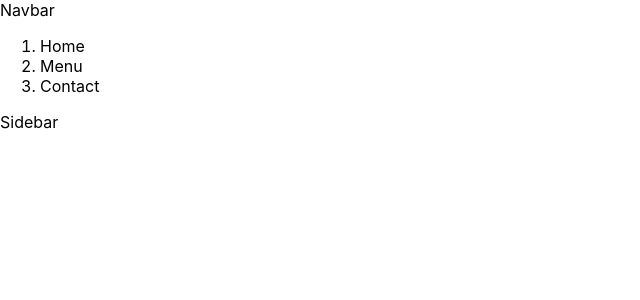
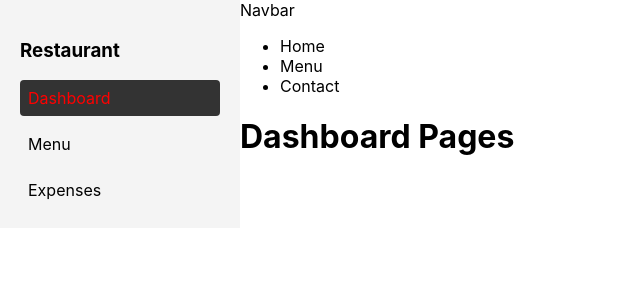
Before and after one commit to Kswanand02/Restaurant_Dashboard, a React (Create React App) app: page / in a window 1280 px wide. Shown: the top 300 px of the page, without its empty margins (0-640 px from the left). Built offline with nearby package versions, Linux system fonts and the light colour scheme.

Commit message:
Added sidebar navigation using NavLink and implemented nested routing with Layout

```diff
--- a/package.json
+++ b/package.json
@@ -9,6 +9,7 @@
     "@testing-library/user-event": "^13.5.0",
     "react": "^19.2.4",
     "react-dom": "^19.2.4",
+    "react-router-dom": "^7.13.1",
     "react-scripts": "5.0.1",
     "web-vitals": "^2.1.4"
   },
--- a/src/App.js
+++ b/src/App.js
@@ -1,13 +1,25 @@
-import Sidebar from './components/sidebar';
-import Navbar from './components/Navbar';
+import { Routes, Route } from "react-router-dom";
+import Layout from './components/Layout';
+import Dashboard from './pages/Dashboard';
+import Menu from './pages/Menu';
+import Expenses from './pages/Expenses';
+
 import './App.css';
+
 
 function App() {
   return (
-    <>
-    <Navbar/>
-    <Sidebar/>
-    </>
+    <Routes>
+      {/* Parent Route using Layout */}
+      <Route element={<Layout />}>
+
+        {/* Child Routes */}
+        <Route path="/" element={<Dashboard />} />
+        <Route path="/menu" element={<Menu />} />
+        <Route path="/expenses" element={<Expenses />} />
+
+      </Route>
+    </Routes>
   );
 }
 
--- /dev/null
+++ b/src/components/Layout.jsx
@@ -0,0 +1,17 @@
+import Navbar from "./Navbar";
+import Sidebar from "./Sidebar";
+import { Outlet } from "react-router-dom";
+
+function Layout() {
+    return (
+        <div style={{display:"flex"}}>
+            <Sidebar/>
+            <div style={{flex: 1}}>
+                <Navbar/>
+                <Outlet/>
+            </div>
+        </div>
+    )
+}
+
+export default Layout;
--- a/src/components/Navbar.jsx
+++ b/src/components/Navbar.jsx
@@ -1,11 +1,11 @@
 function Navbar() {
     return <>
         <div>Navbar</div>
-        <ol>
+        <ul>
             <li>Home</li>
             <li>Menu</li>
             <li>Contact</li>
-        </ol>
+        </ul>
 
     </>
 
--- a/src/components/sidebar.jsx
+++ b/src/components/sidebar.jsx
@@ -1,5 +1,32 @@
-function Sidebar(){
-    return <div>Sidebar</div>
+import { NavLink } from "react-router-dom";
+
+function Sidebar() {
+
+    const linkstyle = ({ isActive }) => ({
+        color: isActive ? "red" : "Black",
+        background: isActive?"#333":"transparent",
+        padding:"8px",
+        fontweight: isActive ? "bold" : "normal",
+        textDecoration: "none",
+        borderRadius:"4px"
+    })
+    return (
+        <div style={{
+            width: "200px",
+            background: "#f4f4f4",
+            padding: "20px"
+        }}>
+            <h3>Restaurant</h3>
+            <nav style={{ display: "flex", flexDirection: "column", gap: "10px" }}>
+                <NavLink to="/" style={linkstyle}>Dashboard</NavLink>
+                <NavLink to="/menu" style={linkstyle}>Menu</NavLink>
+                <NavLink to="/expenses" style={linkstyle}>Expenses</NavLink>
+            </nav>
+        </div>
+    )
+
+
+
 }
 
 export default Sidebar;
--- a/src/index.js
+++ b/src/index.js
@@ -3,11 +3,14 @@ import ReactDOM from 'react-dom/client';
 import './index.css';
 import App from './App';
 import reportWebVitals from './reportWebVitals';
+import { BrowserRouter } from "react-router-dom";
 
 const root = ReactDOM.createRoot(document.getElementById('root'));
 root.render(
   <React.StrictMode>
+    <BrowserRouter>
     <App />
+    </BrowserRouter>
   </React.StrictMode>
 );
 
--- /dev/null
+++ b/src/pages/Dashboard.jsx
@@ -0,0 +1,5 @@
+function Dashboard() {
+    return <h1>Dashboard Pages</h1>
+}
+
+export default Dashboard;
--- /dev/null
+++ b/src/pages/Expenses.jsx
@@ -0,0 +1,5 @@
+function Expenses(){
+    return <h1>Expenses</h1>
+}
+
+export default Expenses;
--- /dev/null
+++ b/src/pages/Menu.jsx
@@ -0,0 +1,5 @@
+function Menu(){
+    return <h1>Menu</h1>
+}
+
+export default Menu;
```
Also changed, not shown: 1 other file (tests, documents, lock files or other folders).
